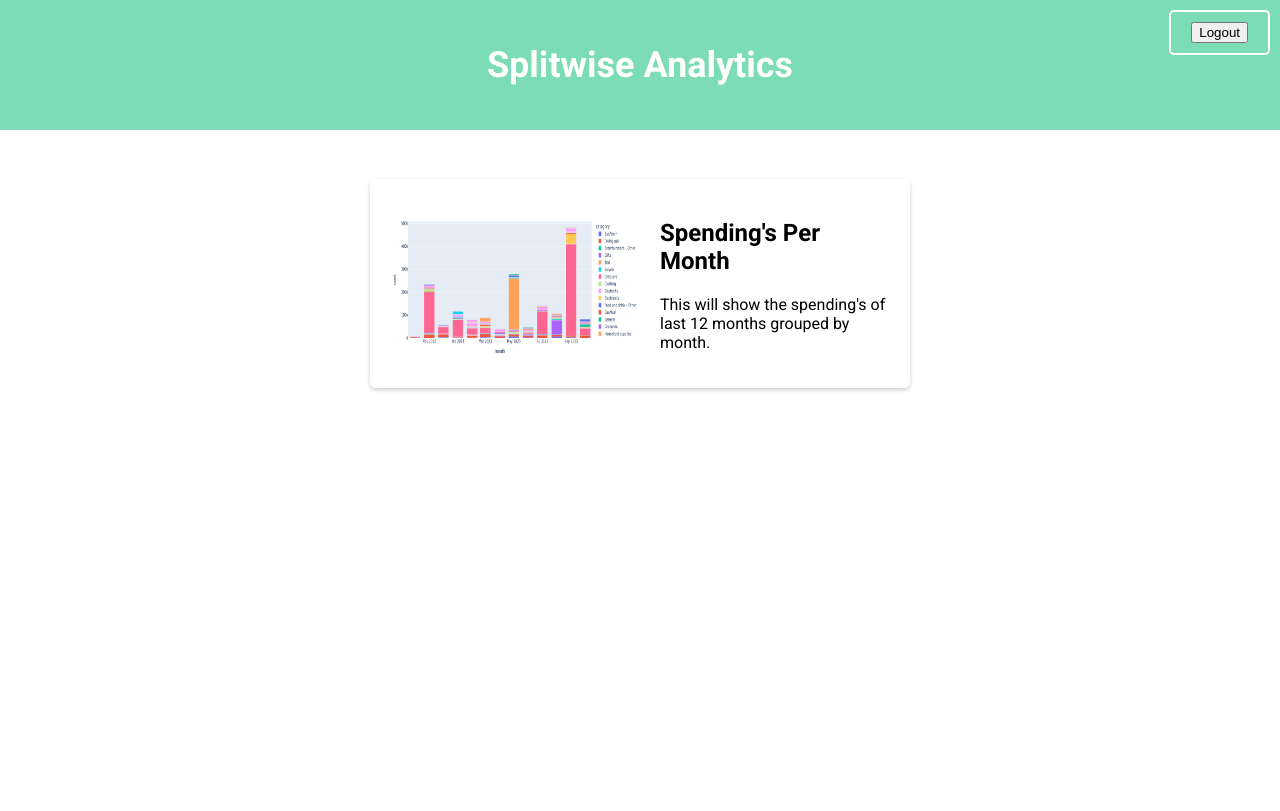
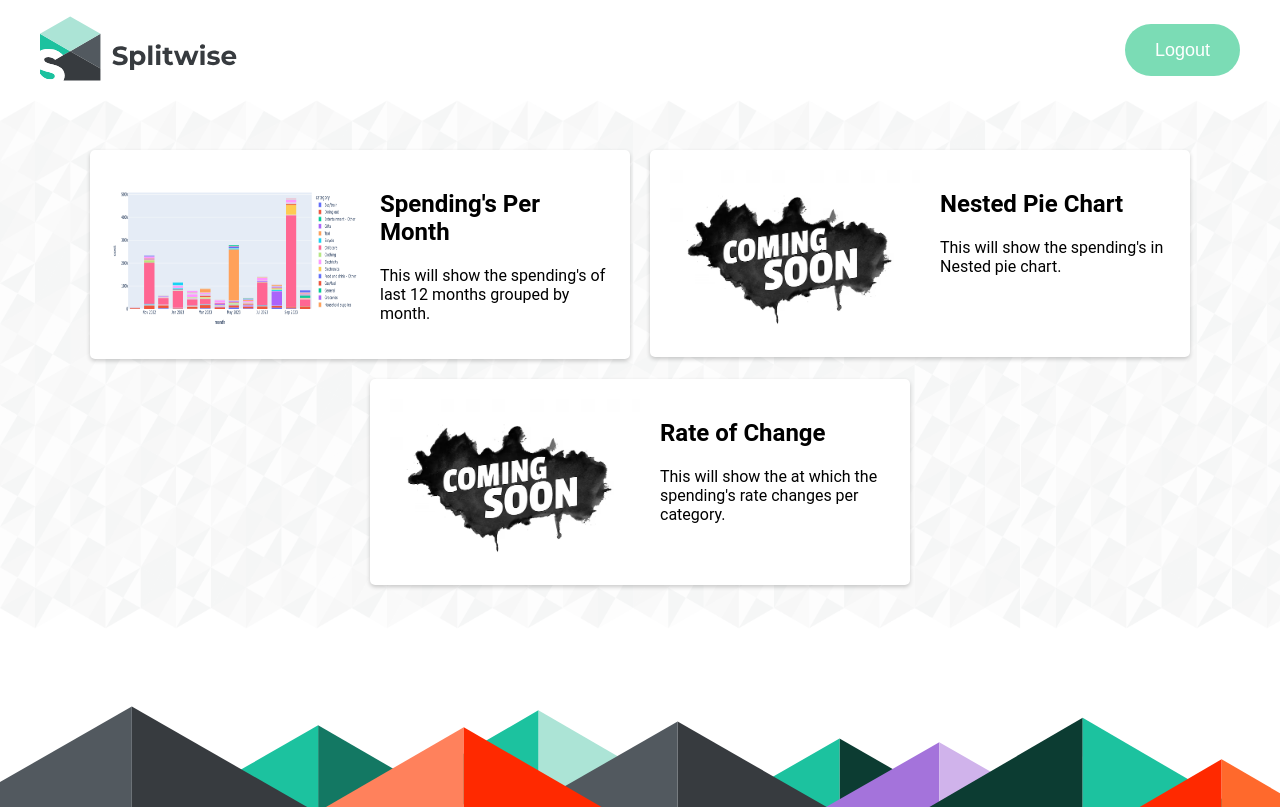
Before and after one commit to RavitejaLam/splitwise-analytics, a Flask app: template templates/home.html in a window 1280 px wide. Before the commit the page ends 391 px from the top, so only its background shows below. Run offline with Flask 3, Linux system fonts and the light colour scheme; the template is opened without the code that fills it, so the values that code supplies are empty.

Commit message:
clean up

```diff
--- a/static/css/styles.css
+++ b/static/css/styles.css
@@ -3,17 +3,11 @@
     margin: 0;
     padding: 0;
 }
-header {
-    background-color: #7BDCB5;
-    color: #fff;
-    padding: 20px;
-    text-align: center;
-}
 h1 {
     font-size: 36px;
 }
 .dashboard-container {
-    padding: 20px;
+    padding: 40px;
     display: flex;
     flex-wrap: wrap;
     justify-content: center;
@@ -44,16 +38,6 @@
     text-decoration: none;
     color: inherit;
 }
-.login-button {
-    position: absolute;
-    top: 10px;
-    right: 10px;
-    color: white;
-    padding: 10px 20px;
-    border: 2px solid white;
-    border-radius: 5px;
-    cursor: pointer;
-}
 .es-button {
 	mso-style-priority: 100 !important;
 	text-decoration: none;
@@ -75,8 +59,18 @@
 	mso-padding-alt: 0;
 	mso-border-alt: 10px solid #7BDCB5
 }
-.main-div{
+.main-div {
     background-image: url('../images/facets.png');
     background-repeat: repeat-x;
     background-size: auto 100%;
 }
+.header-div {
+    height: 10vh;
+    padding: 10px 40px;
+    align-items: center;
+    display: flex;
+    justify-content: space-between;
+}
+.footer-div {
+    height: 10vh;
+}
--- a/templates/home.html
+++ b/templates/home.html
@@ -1,20 +1,19 @@
 <!DOCTYPE html>
-<html>
+<html xmlns="http://www.w3.org/1999/xhtml">
+
 <head>
-    <meta charset="UTF-8">
+    <link href="{{ url_for('static', filename='css/styles.css') }}" rel="stylesheet" type="text/css">
     <title>Home</title>
-    <link href="https://fonts.googleapis.com/css?family=Roboto:300,400,500,700&display=swap" rel="stylesheet">
-    <link href="{{ url_for('static', filename='css/styles.css') }}" rel="stylesheet" type="text/css">
 </head>
+
 <body>
-<header>
-    <h1>Splitwise Analytics</h1>
-    <a class="login-button" href='/logout'>
-        <button>Logout</button>
-    </a>
-</header>
-<br>
-<div class="dashboard-container">
+<div class="header-div">
+    <a href="/"><img alt="Logo" height="65"
+                     src="{{ url_for('static', filename='images/header.svg') }}"
+                     title="Logo"></a>
+    <a class="es-button" href="/logout">Logout</a>
+</div>
+<div class="main-div dashboard-container">
     <a class="dashboard-link" href="year_data_grouped_by_month">
         <div class="dashboard">
             <img alt="Grouped by month bar graph" class="dashboard-image"
@@ -25,24 +24,50 @@
             </div>
         </div>
     </a>
-    <!--        <a class="dashboard-link" href="dashboard2.html">-->
-    <!--            <div class="dashboard">-->
-    <!--                <img class="dashboard-image" src="https://example.com/dashboard2.jpg" alt="Dashboard 2">-->
-    <!--                <div class="dashboard-text">-->
-    <!--                    <h2>Dashboard 2</h2>-->
-    <!--                    <p>Here's another example dashboard with different data visualizations. Click to view more.</p>-->
-    <!--                </div>-->
-    <!--            </div>-->
-    <!--        </a>-->
-    <!--        <a class="dashboard-link" href="dashboard3.html">-->
-    <!--            <div class="dashboard">-->
-    <!--                <img class="dashboard-image" src="https://example.com/dashboard3.jpg" alt="Dashboard 3">-->
-    <!--                <div class="dashboard-text">-->
-    <!--                    <h2>Dashboard 3</h2>-->
-    <!--                    <p>This is the third dashboard with additional information. Click to view more.</p>-->
-    <!--                </div>-->
-    <!--            </div>-->
-    <!--        </a>-->
+    <a class="dashboard-link">
+        <div class="dashboard">
+            <img alt="Nested pie chart graph" class="dashboard-image"
+                 src="{{ url_for('static', filename='images/coming_soon.avif') }}">
+            <div class="dashboard-text">
+                <h2>Nested Pie Chart</h2>
+                <p>This will show the spending's in Nested pie chart. </p>
+            </div>
+        </div>
+    </a>
+    <a class="dashboard-link">
+        <div class="dashboard">
+            <img alt="Rate of Change per category" class="dashboard-image"
+                 src="{{ url_for('static', filename='images/coming_soon.avif') }}">
+            <div class="dashboard-text">
+                <h2>Rate of Change</h2>
+                <p>This will show the at which the spending's rate changes per category. </p>
+            </div>
+        </div>
+    </a>
+    <br><br>
+</div>
+<div class="footer-div">
+    <svg xmlns="http://www.w3.org/2000/svg" viewBox="0 0 680 91"
+         class="w-full">
+        <path fill="#ACE4D6" d="M349 76.499L286 113V40z"></path>
+        <path fill="#0C3C32" d="M480 74.5L446 94V55z"></path>
+        <path fill="#1CC29F" d="M223 76.5l63 36.5V40zm182 1.999L446 102V55z"></path>
+        <path fill="#137863" d="M169 48v82l71-41z"></path>
+        <path fill="#1CC29F" d="M121 75.499L169 103V48z"></path>
+        <path fill="#373B3F" d="M456 101h-96V46z"></path>
+        <path fill="#52595F" d="M360 46v55h-96z"></path>
+        <path fill="#A473DB" d="M436 93h63V57z"></path>
+        <path fill="#D0B3EB" d="M499 57v36h63z"></path>
+        <path fill="#0C3C32" d="M491 93h84.18V44z"></path>
+        <path fill="#1CC29F" d="M575.18 93h84.179l-84.18-49z"></path>
+        <path fill="#FF2900" d="M601 94h48V66z"></path>
+        <path fill="#FF692C" d="M649 66v28h48z"></path>
+        <path fill="#FF815C" d="M170.385 93h76V49z"></path>
+        <path fill="#FF2900" d="M246.385 49v44h76z"></path>
+        <path fill="#373B3F" d="M166 93H70V38z"></path>
+        <path fill="#52595F" d="M70 38v55h-96z"></path>
+    </svg>
 </div>
 </body>
+
 </html>
```
Also changed, not shown: templates/welcome.html (+4 -7 lines), templates/year_data_grouped_by_month.html (+29 -8 lines), static/images/coming_soon.avif (added).
